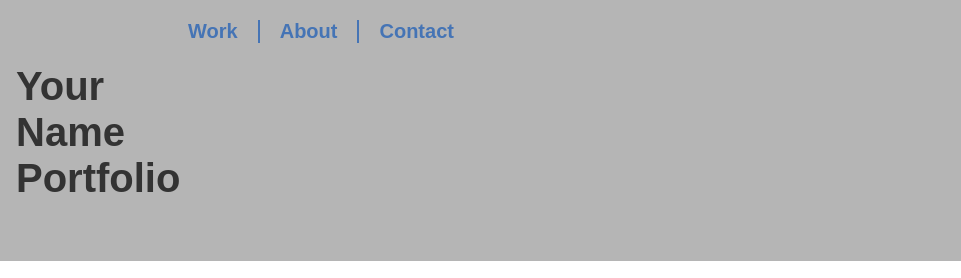
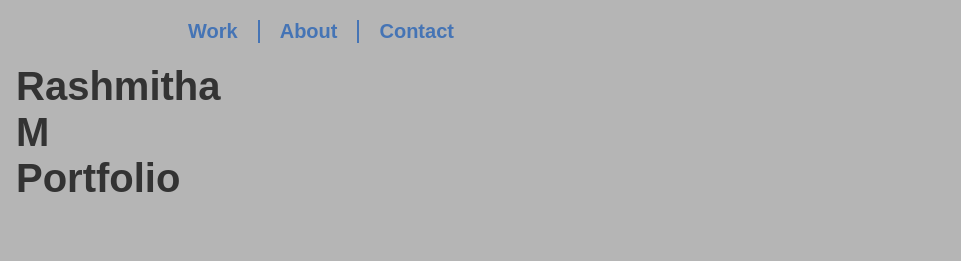
Before and after one commit to RashmithaM-03/Portfolio, a plain HTML site: page index.html in a window 1280 px wide. Shown: the top 278 px of the page, 319-1280 px from the left. Drawn offline with nearby package versions, Linux system fonts and the light colour scheme.

Commit message:
Update index.html

```diff
--- a/index.html
+++ b/index.html
@@ -38,7 +38,7 @@
         <div class="wrapper">
 
 			<div class="logo-container">
-				<h1>Your<br>Name<br>Portfolio</h1>
+				<h1>Rashmitha<br>M<br>Portfolio</h1>
 
 				<!-- ------------------------------------------------------
 				Note that the image of the logo is linked to the home page.
```
